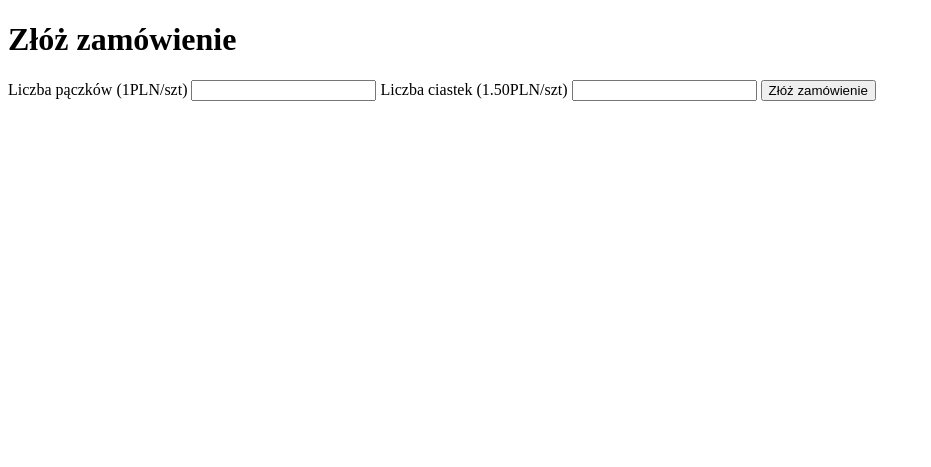
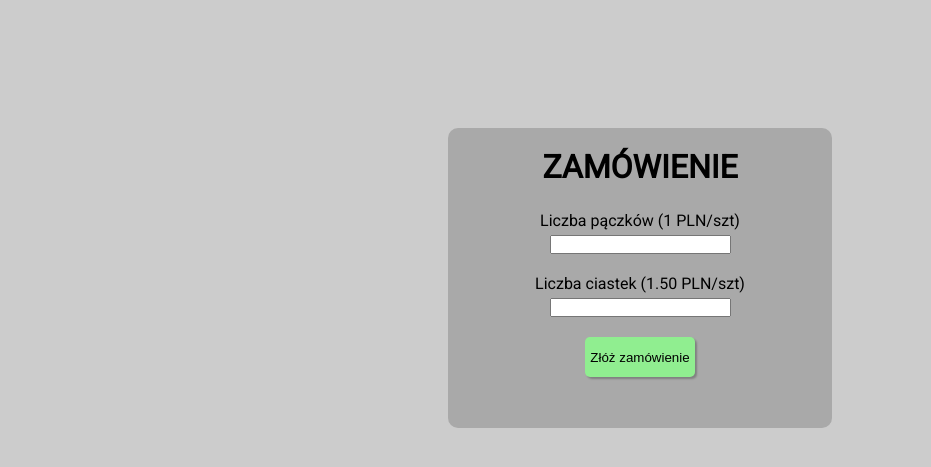
Before and after one commit to Messidt/order-donuts, a PHP site: page / in a window 1280 px wide. Shown: the top 467 px of the page, without its empty margins (0-931 px from the left). Run offline with PHP 8.4, Linux system fonts and the light colour scheme.

Commit message:
Added styles, project finished.

```diff
--- a/index.php
+++ b/index.php
@@ -3,15 +3,19 @@
 <head>
     <meta charset="UTF-8">
     <title>Zamówienie</title>
+    <link rel="stylesheet" href="style.css">
+    <link href="https://fonts.googleapis.com/css?family=Roboto" rel="stylesheet">
 </head>
 <body>
-    <h1>Złóż zamówienie</h1>
-    <form action="order.php" method='post'>
-        <label for="donuts">Liczba pączków (1PLN/szt)</label>
-        <input type="text" name='donuts'>
-        <label for="">Liczba ciastek (1.50PLN/szt)</label>
-        <input type="text" name='cookies'>
-        <input type="submit" value='Złóż zamówienie'>
-    </form>
+    <div class='container'>
+        <h1>Zamówienie</h1>
+        <form action="order.php" method='post'>
+            <label for="donuts">Liczba pączków (1 PLN/szt)</label>
+            <input type="text" name='donuts'>
+            <label for="">Liczba ciastek (1.50 PLN/szt)</label>
+            <input type="text" name='cookies'>
+            <input type="submit" value='Złóż zamówienie'>
+        </form>
+    </div>
 </body>
 </html>
--- /dev/null
+++ b/style.css
@@ -0,0 +1,67 @@
+* {
+    margin: 0;
+    padding: 0;
+    box-sizing: border-box;
+}
+
+body {
+    background-color: #ccc;
+    font-family: 'Roboto', sans-serif;
+}
+
+.container {
+    margin: 10% auto 0 auto;
+    width: 30%;
+    height: 300px;
+    background-color: darkgray;
+    text-align: center;
+    border-radius: 10px;
+}
+
+h1 {
+    padding: 20px 0;
+    text-transform: uppercase;
+}
+
+
+label, input {
+    display: block;
+    margin: 5px auto;
+}
+
+input {
+    margin-bottom: 20px;
+}
+
+input[type='submit'] {
+    border-radius: 5px;
+    height: 40px;
+    padding: 5px;
+    border: none;
+    box-shadow: 2px 2px 2px gray;
+    background-color: lightgreen;
+    margin-top: 20px;
+}
+
+input[type='submit']:hover {
+    background-color: green;
+    cursor: pointer;
+}
+
+table {
+    margin: 0 auto;
+    width: 60%;
+    height: 150px;
+}
+
+a {
+    text-decoration: none;
+    color: white;
+    float: left;
+    margin-top: 40px;
+    margin-left: 10px;
+}
+
+a:hover {
+    color: black;
+}
```
Also changed, not shown: order.php (+39 -0 lines).
